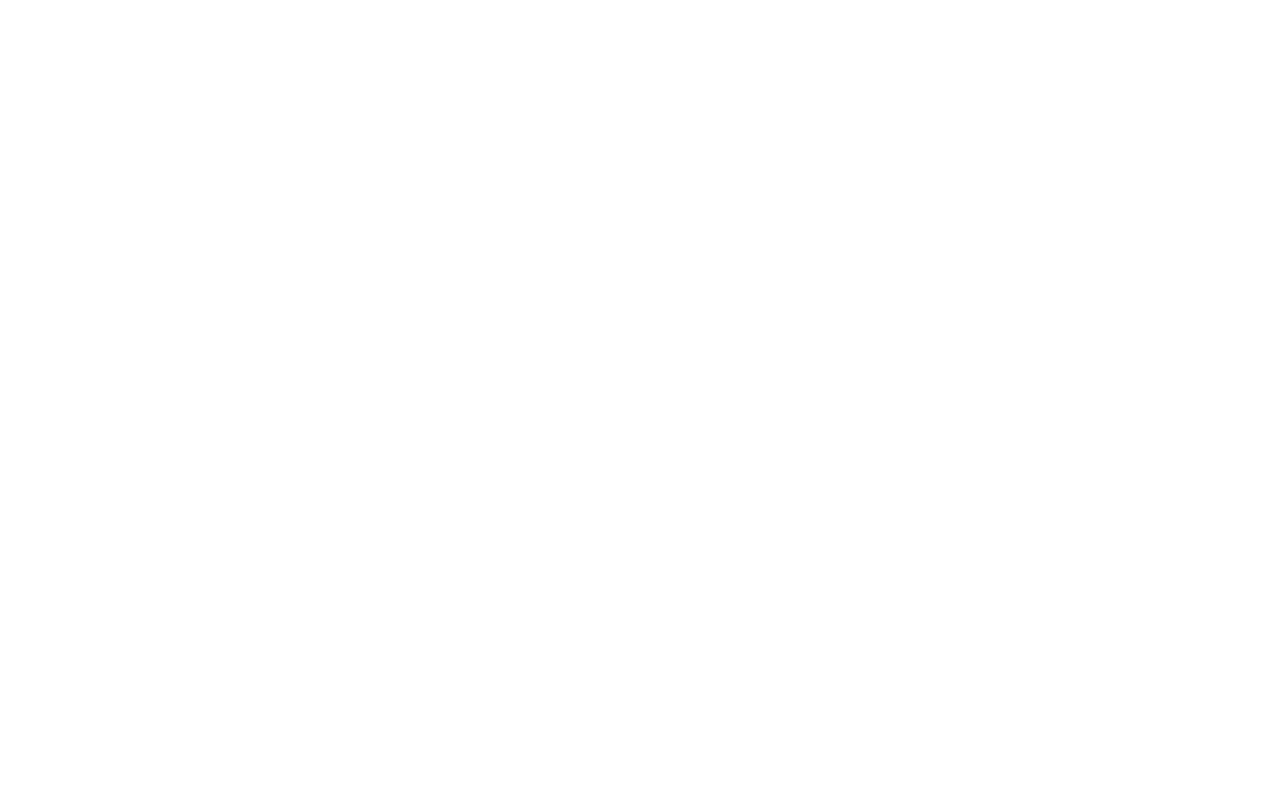
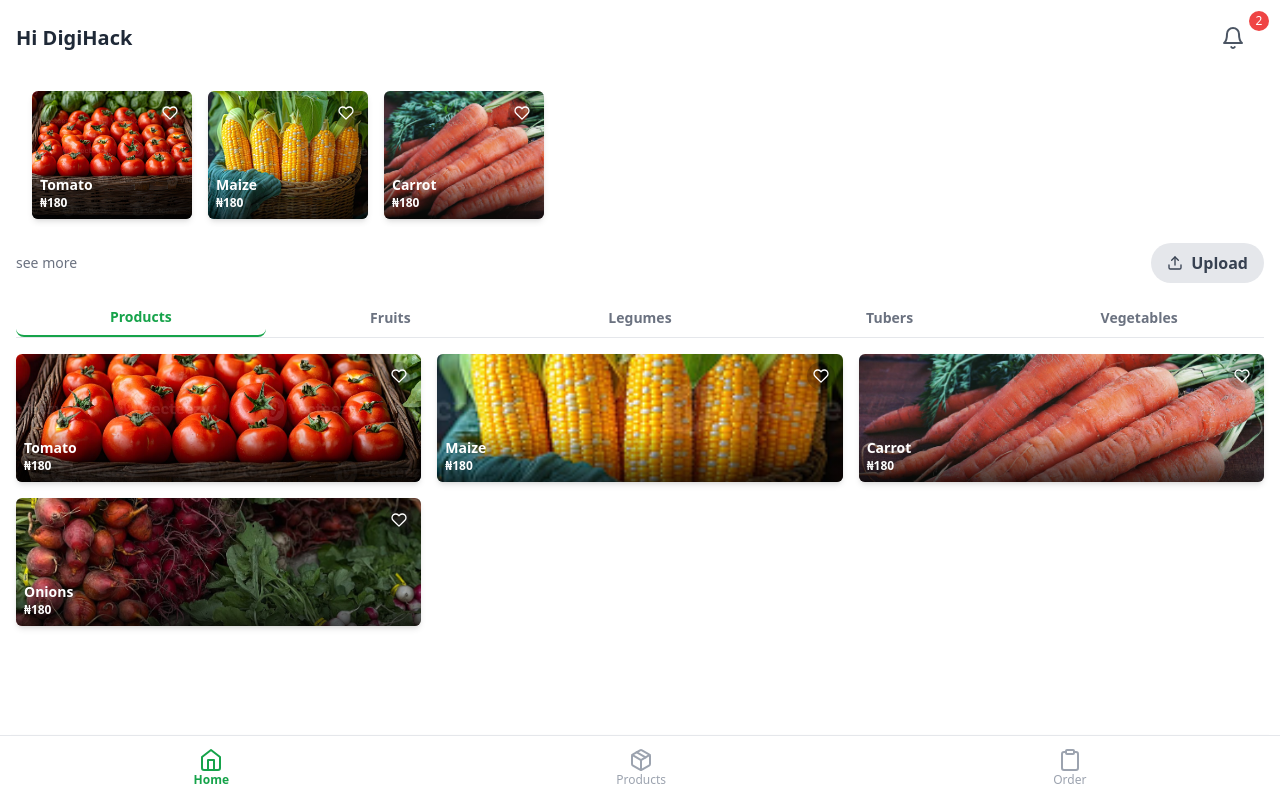
Before and after one commit to ArrYorr/DigiHack-FeedRoute, a React (Vite) app: page /farmer-dashboard in a window 1280 px wide. Before the commit this address had no page. Built offline with nearby package versions, Linux system fonts and the light colour scheme.

Commit message:
Adds Chakra UI and farmer dashboard routing
Introduces stateful farmer login and redirects to a new farmer dashboard layout.
Improves routing structure to support role-based layouts for customers and farmers.

```diff
--- a/package.json
+++ b/package.json
@@ -10,6 +10,7 @@
     "tailwind:init": "tailwindcss init -p"
   },
   "dependencies": {
+    "@chakra-ui/react": "^3.26.0",
     "@paystack/inline-js": "^2.22.7",
     "react": "^18.3.1",
     "react-dom": "^18.3.1",
--- a/src/App.jsx
+++ b/src/App.jsx
@@ -1,7 +1,8 @@
 import { BrowserRouter as Router, Routes, Route } from "react-router-dom";
 
-// Layout Component
+// Layout Components
 import MainLayout from "./components/MainLayout";
+import FarmerLayout from "./components/FarmerLayout";
 
 // Page Components
 import WelcomePage from "./pages/WelcomePage";
@@ -11,25 +12,29 @@
 import ProductDetailPage from "./pages/ProductDetailPage";
 import CartPage from "./pages/CartPage";
 import CheckoutPage from "./pages/CheckoutPage";
-// Import checkout page
+import FarmerLandingPage from "./pages/FarmerLandingPage";
 
 function App() {
   return (
     <Router>
       <Routes>
-        {/* --- Public Routes (No Nav Bar) --- */}
+        {/* --- Public Routes (No Layout) --- */}
         <Route path="/" element={<WelcomePage />} />
         <Route path="/customer-login" element={<CustomerLogin />} />
         <Route path="/farmer-login" element={<FarmerLogin />} />
 
-        {/* --- Private Routes (These will have the Bottom Nav Bar) --- */}
+        {/* --- Customer Private Routes (Uses MainLayout) --- */}
         <Route element={<MainLayout />}>
           <Route path="/customer-landing" element={<CustomerLandingPage />} />
           <Route path="/products/:productId" element={<ProductDetailPage />} />
           <Route path="/cart" element={<CartPage />} />
           <Route path="/checkout" element={<CheckoutPage />} />
+        </Route>
 
-          {/* You can add routes for Cart, Wallets, etc. here */}
+        {/* --- Farmer Private Routes (Uses FarmerLayout) --- */}
+        <Route element={<FarmerLayout />}>
+          <Route path="/farmer-dashboard" element={<FarmerLandingPage />} />
+          {/* Add other farmer pages like /farmer-products and /farmer-orders here */}
         </Route>
       </Routes>
     </Router>
--- /dev/null
+++ b/src/components/FarmerBottomNavBar.jsx
@@ -0,0 +1,32 @@
+import { Link, useLocation } from 'react-router-dom';
+import { FiHome, FiPackage, FiClipboard } from 'react-icons/fi';
+
+function FarmerBottomNavBar() {
+  const location = useLocation();
+  const activePath = location.pathname;
+
+  return (
+    <div className="fixed bottom-0 left-0 right-0 bg-white shadow-lg border-t border-gray-200">
+      <div className="flex justify-around items-center h-16">
+
+        <Link to="/farmer-dashboard" className={`flex flex-col items-center transition-colors duration-200 ${activePath === '/farmer-dashboard' ? 'text-green-600' : 'text-gray-400'}`}>
+          <FiHome size={24} />
+          <span className={`text-xs ${activePath === '/farmer-dashboard' ? 'font-bold' : ''}`}>Home</span>
+        </Link>
+
+        <Link to="/farmer-products" className={`flex flex-col items-center transition-colors duration-200 ${activePath === '/farmer-products' ? 'text-green-600' : 'text-gray-400'}`}>
+          <FiPackage size={24} />
+          <span className={`text-xs ${activePath === '/farmer-products' ? 'font-bold' : ''}`}>Products</span>
+        </Link>
+
+        <Link to="/farmer-orders" className={`flex flex-col items-center transition-colors duration-200 ${activePath === '/farmer-orders' ? 'text-green-600' : 'text-gray-400'}`}>
+          <FiClipboard size={24} />
+          <span className={`text-xs ${activePath === '/farmer-orders' ? 'font-bold' : ''}`}>Order</span>
+        </Link>
+
+      </div>
+    </div>
+  );
+}
+
+export default FarmerBottomNavBar;
--- /dev/null
+++ b/src/components/FarmerLayout.jsx
@@ -0,0 +1,31 @@
+import { useState } from 'react';
+import { Outlet } from 'react-router-dom';
+import FarmerBottomNavBar from './FarmerBottomNavBar';
+import NotificationPanel from './NotificationPanel';
+
+function FarmerLayout() {
+  // 1. State for the notification panel is now managed here
+  const [isNotificationsOpen, setIsNotificationsOpen] = useState(false);
+  const [notificationCount, setNotificationCount] = useState(2); // Example count for farmers
+
+  // 2. The handler to open/close the panel also lives here
+  const handleNotificationToggle = () => {
+    setIsNotificationsOpen(!isNotificationsOpen);
+  };
+
+  return (
+    <div className="relative h-screen flex flex-col">
+      <NotificationPanel isOpen={isNotificationsOpen} />
+
+      {/* 3. The Outlet renders the current farmer page (e.g., FarmerLandingPage)
+         and provides the notification logic to it */}
+      <div className="flex-1 overflow-y-auto">
+        <Outlet context={{ isNotificationsOpen, handleNotificationToggle, notificationCount }} />
+      </div>
+
+      <FarmerBottomNavBar />
+    </div>
+  );
+}
+
+export default FarmerLayout;
--- /dev/null
+++ b/src/pages/FarmerLandingPage.jsx
@@ -0,0 +1,114 @@
+import { useState, useEffect } from 'react';
+import { useOutletContext } from 'react-router-dom';
+import { FiBell, FiUpload, FiX } from 'react-icons/fi';
+import ProductCard from '../components/ProductCard';
+import FarmerBottomNavBar from '../components/FarmerBottomNavBar';
+
+// --- Mock Data for the Farmer's Products ---
+import cornImg from '../assets/corn.jpg';
+import tomatoesImg from '../assets/tomatoes.jpg';
+import carrotsImg from '../assets/carrots.jpg';
+import onionsImg from '../assets/onions.jpg';
+
+const farmerProducts = [
+  { id: 1, name: 'Tomato', price: 180, imageUrl: tomatoesImg, category: 'Vegetables' },
+  { id: 2, name: 'Maize', price: 180, imageUrl: cornImg, category: 'Products' },
+  { id: 3, name: 'Carrot', price: 180, imageUrl: carrotsImg, category: 'Tubers' },
+  { id: 4, name: 'Onions', price: 180, imageUrl: onionsImg, category: 'Vegetables' },
+  // ...add more of the farmer's products
+];
+
+const categories = ['Products', 'Fruits', 'Legumes', 'Tubers', 'Vegetables'];
+// --- End of Mock Data ---
+
+
+function FarmerLandingPage() {
+  const { isNotificationsOpen, handleNotificationToggle, notificationCount } = useOutletContext();
+  const [activeTab, setActiveTab] = useState('Products');
+  const [filteredProducts, setFilteredProducts] = useState(farmerProducts);
+
+  useEffect(() => {
+    if (activeTab === 'Products') {
+      setFilteredProducts(farmerProducts);
+    } else {
+      const newFilteredProducts = farmerProducts.filter(
+        (product) => product.category === activeTab
+      );
+      setFilteredProducts(newFilteredProducts);
+    }
+  }, [activeTab]);
+
+
+  return (
+    <div className="bg-white h-full flex flex-col">
+      <header className="sticky top-0 bg-white z-10 p-4">
+        <div className="flex justify-between items-center">
+          <h1 className="text-xl font-bold text-gray-800">Hi DigiHack</h1>
+          <button onClick={handleNotificationToggle} className="relative z-20">
+            {isNotificationsOpen ? <FiX size={24} className="text-gray-600" /> : <FiBell size={24} className="text-gray-600" />}
+            {notificationCount > 0 && (
+              <span className="absolute top-0 right-0 block h-5 w-5 rounded-full bg-red-500 text-white text-xs flex items-center justify-center transform translate-x-1/4 -translate-y-1/4">
+                {notificationCount}
+              </span>
+            )}
+          </button>
+        </div>
+      </header>
+
+      <main className="flex-1 overflow-y-auto overflow-x-hidden pb-24">
+        {/* Top Horizontal Scroll */}
+        <div className="mt-4">
+          <div className="flex overflow-x-auto space-x-4 pb-2">
+            <div className="flex-shrink-0 w-4"></div>
+            {farmerProducts.slice(0, 3).map(product => (
+              <div key={product.id} className="w-40 flex-shrink-0">
+                <ProductCard product={product} />
+              </div>
+            ))}
+            <div className="flex-shrink-0 w-4"></div>
+          </div>
+        </div>
+
+        {/* See More and Upload Section */}
+        <div className="flex justify-between items-center px-4 my-4">
+          <a href="#" className="text-sm text-gray-500">see more</a>
+          <button className="flex items-center bg-gray-200 text-gray-700 font-semibold px-4 py-2 rounded-full">
+            <FiUpload className="mr-2" size={16} />
+            Upload
+          </button>
+        </div>
+
+        {/* Category Tabs Section */}
+        <div className="px-4 mb-4">
+          <div className="flex border-b border-gray-200">
+            {categories.map((category) => (
+              <button
+                key={category}
+                onClick={() => setActiveTab(category)}
+                className={`flex-1 min-w-0 text-center py-2 text-sm font-semibold transition truncate ${
+                  activeTab === category
+                    ? 'text-green-600 border-b-2 border-green-600'
+                    // MODIFIED: Removed the stray underscore from the line below
+                    : 'text-gray-500'
+                }`}
+              >
+                {category}
+              </button>
+            ))}
+          </div>
+        </div>
+
+        {/* Farmer's Product Grid */}
+        <div className="px-4 grid grid-cols-3 gap-4">
+          {filteredProducts.map(product => (
+            <ProductCard key={product.id} product={product} />
+          ))}
+        </div>
+      </main>
+
+      <FarmerBottomNavBar />
+    </div>
+  );
+}
+
+export default FarmerLandingPage;
--- a/src/pages/FarmerLogin.jsx
+++ b/src/pages/FarmerLogin.jsx
@@ -1,7 +1,22 @@
-import { Link } from "react-router-dom";
+import { useState } from "react";
+import { Link, useNavigate } from "react-router-dom";
 import loginBgImage from "../assets/FarmerLogin-bg.jpg"; // Make sure this image path is correct
 
 function FarmerLogin() {
+  // 1. State hooks to manage inputs and navigation
+  const [username, setUsername] = useState("");
+  const [password, setPassword] = useState("");
+  const navigate = useNavigate();
+
+  // 2. Handler function to process login and navigate
+  const handleLogin = (e) => {
+    e.preventDefault(); // Prevents the page from reloading
+    console.log("Farmer logging in with:", { username, password });
+
+    // After successful login, navigate to the farmer's dashboard
+    navigate('/farmer-dashboard');
+  };
+
   return (
     <div className="min-h-screen bg-gray-100 flex flex-col">
       <div className="relative">
@@ -13,12 +28,13 @@
         <div className="absolute inset-0 bg-black bg-opacity-30"></div>
       </div>
 
-      <div className="relative bg-green-50 p-8 rounded-t-2xl -mt-[78px] flex-grow">
+      <div className="relative bg-green-50 p-8 rounded-t-2xl -mt-[95px] flex-grow">
         <div className="max-w-sm mx-auto">
           <h1 className="text-3xl font-bold text-gray-800">Log in</h1>
           <p className="text-gray-500 mb-6">Welcome Smart Farmer</p>
 
-          <form>
+          {/* 3. The form is connected to the handleLogin function */}
+          <form onSubmit={handleLogin}>
             <div className="mb-4">
               <label htmlFor="username" className="block text-gray-700 text-sm font-bold mb-2">
                 Username
@@ -28,6 +44,8 @@
                 id="username"
                 placeholder="My Username"
                 className="w-full px-4 py-3 rounded-lg bg-white border border-gray-300 focus:outline-none focus:ring-2 focus:ring-green-500"
+                value={username}
+                onChange={(e) => setUsername(e.target.value)}
               />
             </div>
 
@@ -40,6 +58,8 @@
                 id="password"
                 placeholder="*********"
                 className="w-full px-4 py-3 rounded-lg bg-white border border-gray-300 focus:outline-none focus:ring-2 focus:ring-green-500"
+                value={password}
+                onChange={(e) => setPassword(e.target.value)}
               />
             </div>
 
```
Also changed, not shown: src/assets/onions.jpg (added), 1 other file (tests, documents, lock files or other folders).
